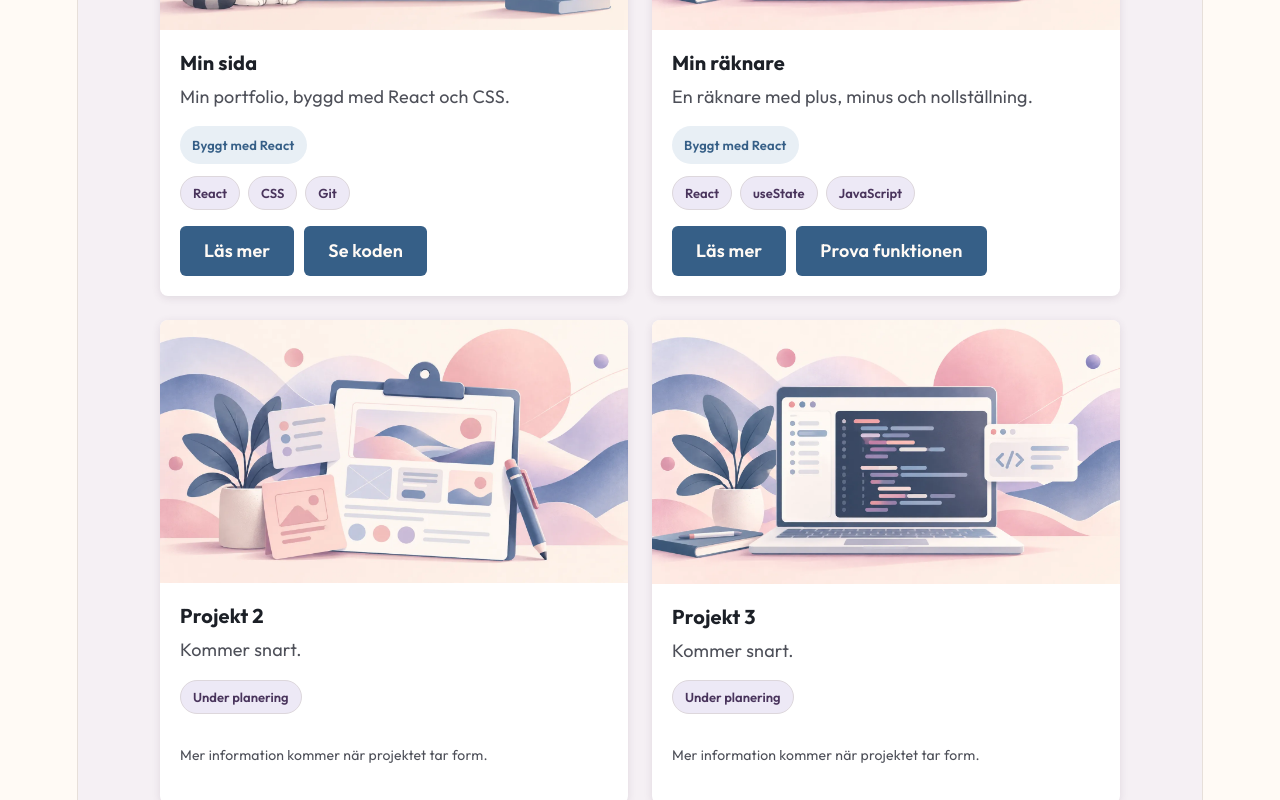
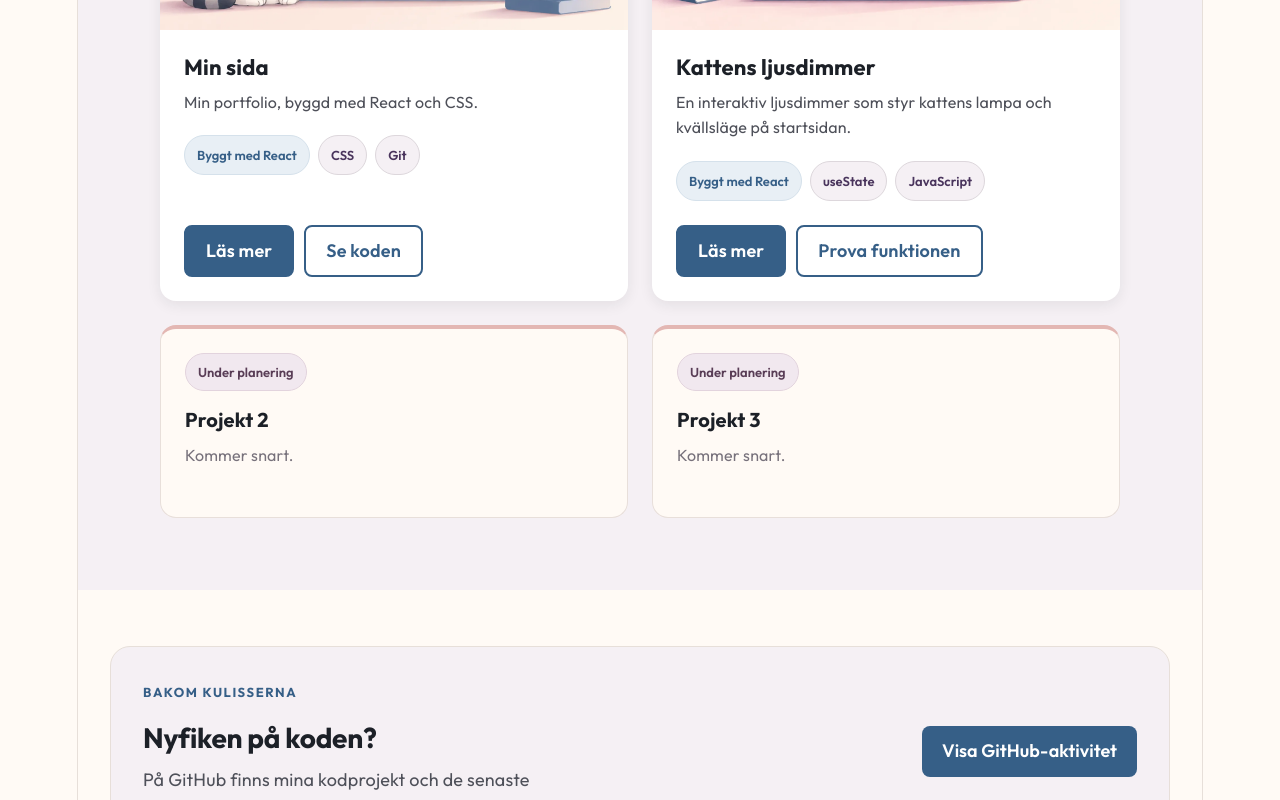
Before and after one commit to nataliedeleeuw/min-sida-experiment, a React (Vite) app: page /projekt in a window 1280 px wide. Shown: the part 1040-1840 px from the top of the page. Built offline with nearby package versions, Linux system fonts and the light colour scheme.

Commit message:
https://github.com/nataliedeleeuw/min-sida-experiment

```diff
--- a/src/Data/Projekt.json
+++ b/src/Data/Projekt.json
@@ -1,3 +1,4 @@
+
 [
   {
     "id": 1,
@@ -12,21 +13,21 @@
     "titel": "Projekt 2",
     "text": "Kommer snart.",
     "bild": "Hero 3.webp",
-    "lank": "https://www.google.se",
+    "lank": "",
     "teknik": ["Under planering"]
   },
-    {
+  {
     "id": 3,
     "titel": "Projekt 3",
     "text": "Kommer snart.",
     "bild": "Hero 4.webp",
-    "lank": "https://www.google.se",
+    "lank": "",
     "teknik": ["Under planering"]
   },
   {
     "id": 4,
-    "titel": "Min räknare",
-    "text": "En räknare med plus, minus och nollställning.",
+    "titel": "Kattens ljusdimmer",
+    "text": "En interaktiv ljusdimmer som styr kattens lampa och kvällsläge på startsidan.",
     "bild": "Hero 4.webp",
     "lank": "/",
     "teknik": ["React", "useState", "JavaScript"]
--- a/src/components/ProjektKort.css
+++ b/src/components/ProjektKort.css
@@ -1,92 +1,95 @@
+
+/* Grundkort */
+
 .projekt-kort {
-  background-color: #FFFFFF;
-  border-radius: 8px;
-  overflow: hidden;
-  text-align: left;
-  box-shadow: 0 2px 8px rgba(74, 46, 81, 0.12);
   display: flex;
   flex-direction: column;
-  transition: transform 0.25s ease, box-shadow 0.25s ease;
+  min-width: 0;
+  overflow: hidden;
+  background-color: #FFFFFF;
+  border-radius: 16px;
+  text-align: left;
+  box-shadow: 0 4px 14px rgba(28, 32, 39, 0.08);
+  transition:
+    transform 0.25s ease,
+    box-shadow 0.25s ease;
 }
 
-.projekt-kort:hover {
-  transform: translateY(-5px);
-  box-shadow: 0 12px 24px rgba(28, 32, 39, 0.12);
+@media (hover: hover) {
+  .projekt-kort:not(.projekt-kort--planerat):hover {
+    transform: translateY(-4px);
+    box-shadow: 0 12px 26px rgba(28, 32, 39, 0.12);
+  }
 }
+
+/* Projektbild */
 
 .projekt-bild {
   display: block;
   width: 100%;
-  height: auto;
+  aspect-ratio: 16 / 9;
+  object-fit: cover;
 }
 
+/* Innehåll */
+
 .projekt-info {
-  padding: 20px;
+  display: flex;
   flex: 1;
-  display: flex;
   flex-direction: column;
+  align-items: flex-start;
+  padding: 24px;
 }
 
 .projekt-info h3 {
-  margin: 0 0 8px;
+  margin: 0 0 10px;
   color: #1C2027;
-  font-size: 20px;
+  font-size: 22px;
+  font-weight: 700;
 }
 
-.projekt-info p {
+.projekt-info .projekt-beskrivning {
+  margin: 0 0 20px;
   color: #4E5059;
-  margin-bottom: 16px;
+  font-size: 16px;
+  line-height: 1.6;
 }
 
-.projekt-knapp {
-  display: inline-block;
-  box-sizing: border-box;
-  min-height: 44px;
-  margin-top: auto;
-  align-self: flex-start;
-  padding: 12px 24px;
-  border-radius: 6px;
-  background-color: #365F87;
-  color: #FFFAF5;
-  font-weight: 600;
-  text-decoration: none;
-}
+/* Tekniketiketter */
 
-.projekt-knapp:hover {
-  background-color: #4C78A5;
-}
-
-.projekt-knapp:focus-visible {
-  outline: 3px solid #4C78A5;
-  outline-offset: 4px;
-}
-
-.projekt-teknik {
-  padding: 8px 12px;
-  border-radius: 999px;
-  background-color: #ede9f6;
-  color: #49345c;
-  font-size: 13px;
-  font-weight: 600;
-  font-family: inherit;
-  border: 1px solid #ddd7dc;
-  cursor: pointer;
-}
-
-.projekt-teknik:hover {
-  background-color: #ddd3ed;
-}
-
-.projekt-teknik:focus-visible {
-  outline: 3px solid #4C78A5;
-  outline-offset: 3px;
-}
 .projekt-tekniker {
   display: flex;
   flex-wrap: wrap;
   gap: 8px;
-  margin-bottom: 16px;
+  margin-bottom: 24px;
 }
+
+.projekt-teknik,
+.projekt-react-marke {
+  min-height: 32px;
+  padding: 6px 12px;
+  border: 1px solid #DDD7DC;
+  border-radius: 999px;
+  background-color: #F5F0F4;
+  color: #49345C;
+  font: inherit;
+  font-size: 13px;
+  font-weight: 600;
+  cursor: pointer;
+}
+
+.projekt-react-marke {
+  background-color: #E8EFF5;
+  color: #365F87;
+  border-color: #D5E1EB;
+}
+
+.projekt-teknik:hover,
+.projekt-react-marke:hover {
+  background-color: #E3E0EC;
+}
+
+/* Projektknappar */
 
 .projekt-lankar {
   display: flex;
@@ -95,18 +98,105 @@
   margin-top: auto;
 }
 
-.projekt-lankar .projekt-knapp {
-  margin-top: 0;
+.projekt-knapp {
+  display: inline-flex;
+  align-items: center;
+  justify-content: center;
+  box-sizing: border-box;
+  min-height: 44px;
+  padding: 11px 20px;
+  border: 2px solid #365F87;
+  border-radius: 8px;
+  background-color: #365F87;
+  color: #FFFFFF;
+  font-weight: 600;
+  text-decoration: none;
+  transition:
+    background-color 0.2s ease,
+    color 0.2s ease;
 }
 
-.projekt-react-marke {
-  display: inline-block;
-  align-self: flex-start;
-  padding: 6px 12px;
-  margin-bottom: 12px;
+.projekt-knapp:hover {
+  background-color: #4C78A5;
+  border-color: #4C78A5;
+}
+
+.projekt-knapp--sekundar {
+  background-color: transparent;
+  color: #365F87;
+}
+
+.projekt-knapp--sekundar:hover {
+  background-color: #E8EFF5;
+  border-color: #365F87;
+  color: #365F87;
+}
+
+.projekt-knapp:focus-visible,
+.projekt-teknik:focus-visible,
+.projekt-react-marke:focus-visible,
+.projekt-kort-status:focus-visible {
+  outline: 3px solid #4C78A5;
+  outline-offset: 3px;
+}
+
+/* Planerade projekt */
+
+.projekt-kort--planerat {
+  background-color: #FFFAF5;
+  border: 1px solid #E8DFDA;
+  border-top: 4px solid #E3B7B3;
+  box-shadow: none;
+}
+
+.projekt-kort--planerat .projekt-info {
+  min-height: 140px;
+}
+
+.projekt-kort--planerat h3 {
+  font-size: 20px;
+}
+
+.projekt-kort--planerat .projekt-beskrivning {
+  margin-bottom: 0;
+  color: #77717B;
+}
+
+.projekt-kort-status {
+  display: inline-flex;
+  align-items: center;
+  min-height: 30px;
+  margin-bottom: 16px;
+  padding: 5px 12px;
+  border: 1px solid #E2D3DD;
   border-radius: 999px;
-  background-color: #E8EFF5;
-  color: #365F87;
+  background-color: #F1E8EF;
+  color: #593D56;
+  font: inherit;
   font-size: 13px;
   font-weight: 600;
+  cursor: pointer;
 }
+
+/* Mindre skärmar */
+
+@media (max-width: 620px) {
+  .projekt-info {
+    padding: 20px;
+  }
+
+  .projekt-info h3 {
+    font-size: 20px;
+  }
+
+  .projekt-lankar {
+    width: 100%;
+  }
+}
+
+@media (prefers-reduced-motion: reduce) {
+  .projekt-kort,
+  .projekt-knapp {
+    transition: none;
+  }
+}
--- a/src/components/ProjektKort.jsx
+++ b/src/components/ProjektKort.jsx
@@ -12,31 +12,55 @@ function ProjektKort({
   onValjTeknik
 }) {
   const underPlanering = teknik.includes("Under planering");
-
   const arGithub = lank?.includes("github.com");
   const internLank = lank?.startsWith("/");
 
   return (
-    <article className="projekt-kort">
+    <article
+      className={
+        underPlanering
+          ? "projekt-kort projekt-kort--planerat"
+          : "projekt-kort"
+      }
+    >
+      {!underPlanering && bild && (
         <img
           className="projekt-bild"
           src={bild}
           alt=""
         />
+      )}
 
       <div className="projekt-info">
-        <h3>{titel}</h3>
-
-        <p>{text}</p>
-
-        {!underPlanering && teknik.includes("React") && (
-          <span className="projekt-react-marke">
-            Byggt med React
-          </span>
+        {underPlanering && (
+          <button
+            type="button"
+            className="projekt-kort-status"
+            onClick={() => onValjTeknik("Under planering")}
+          >
+            Under planering
+          </button>
         )}
 
+        <h3>{titel}</h3>
+        <p className="projekt-beskrivning">{text}</p>
+
+        {!underPlanering && (
+          <>
             <div className="projekt-tekniker">
-          {teknik.map((t) => (
+              {teknik.includes("React") && (
+                <button
+                  type="button"
+                  className="projekt-react-marke"
+                  onClick={() => onValjTeknik("React")}
+                >
+                  Byggt med React
+                </button>
+              )}
+
+              {teknik
+                .filter((t) => t !== "React")
+                .map((t) => (
                   <button
                     key={t}
                     type="button"
@@ -48,12 +72,6 @@ function ProjektKort({
                 ))}
             </div>
 
-        {underPlanering ? (
-          <p className="projekt-planerad">
-            Mer information kommer när projektet
-            tar form.
-          </p>
-        ) : (
             <div className="projekt-lankar">
               <Link
                 className="projekt-knapp"
@@ -65,25 +83,24 @@ function ProjektKort({
               {lank && (
                 internLank ? (
                   <Link
-                  className="projekt-knapp"
+                    className="projekt-knapp projekt-knapp--sekundar"
                     to={lank}
                   >
                     Prova funktionen
                   </Link>
                 ) : (
                   <a
-                  className="projekt-knapp"
+                    className="projekt-knapp projekt-knapp--sekundar"
                     href={lank}
                     target="_blank"
                     rel="noopener noreferrer"
                   >
-                  {arGithub
-                    ? "Se koden"
-                    : "Se projektet"}
+                    {arGithub ? "Se koden" : "Se projektet"}
                   </a>
                 )
               )}
             </div>
+          </>
         )}
       </div>
     </article>
```
Lines whose indentation alone changed are shown as unchanged.
